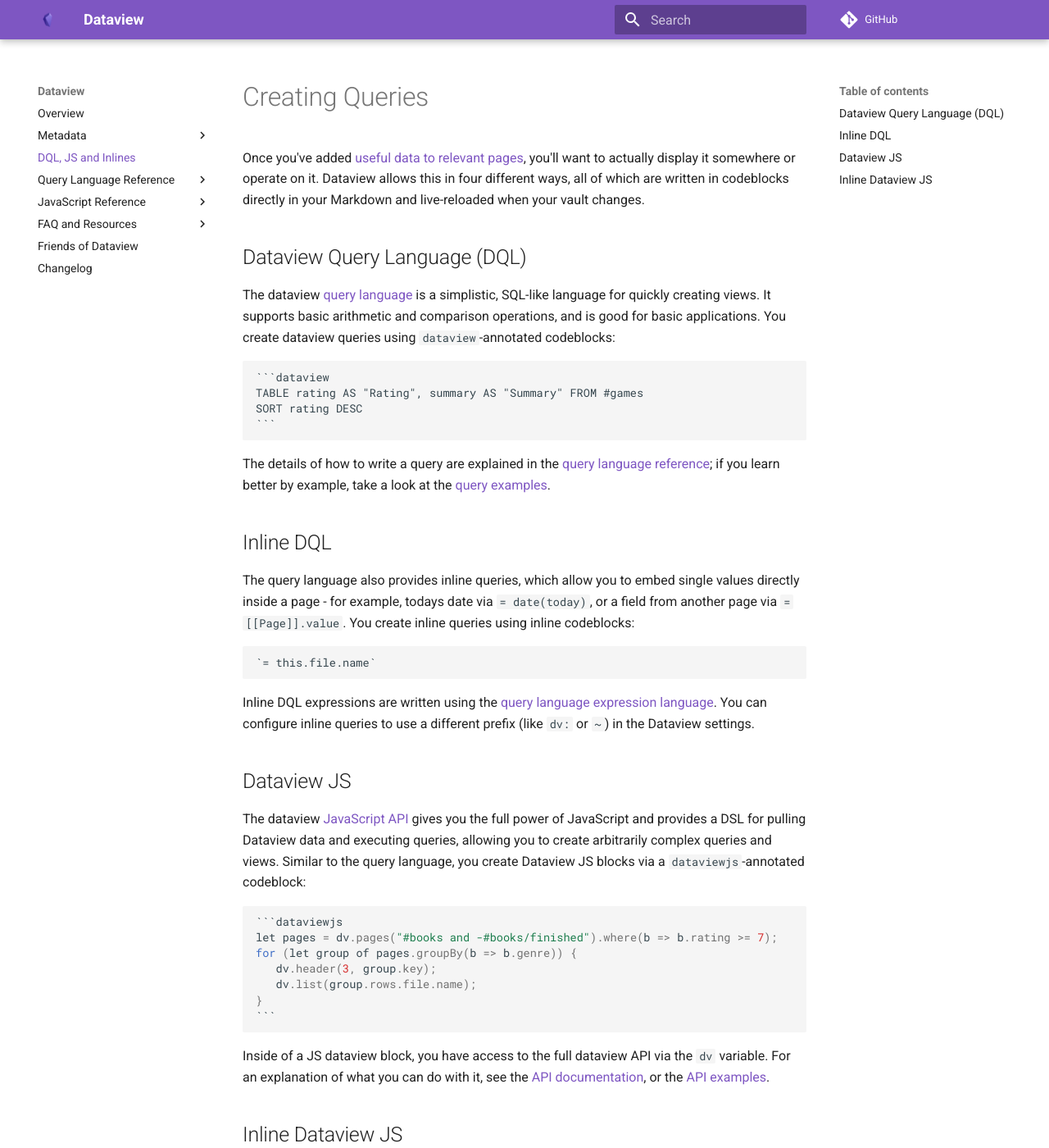
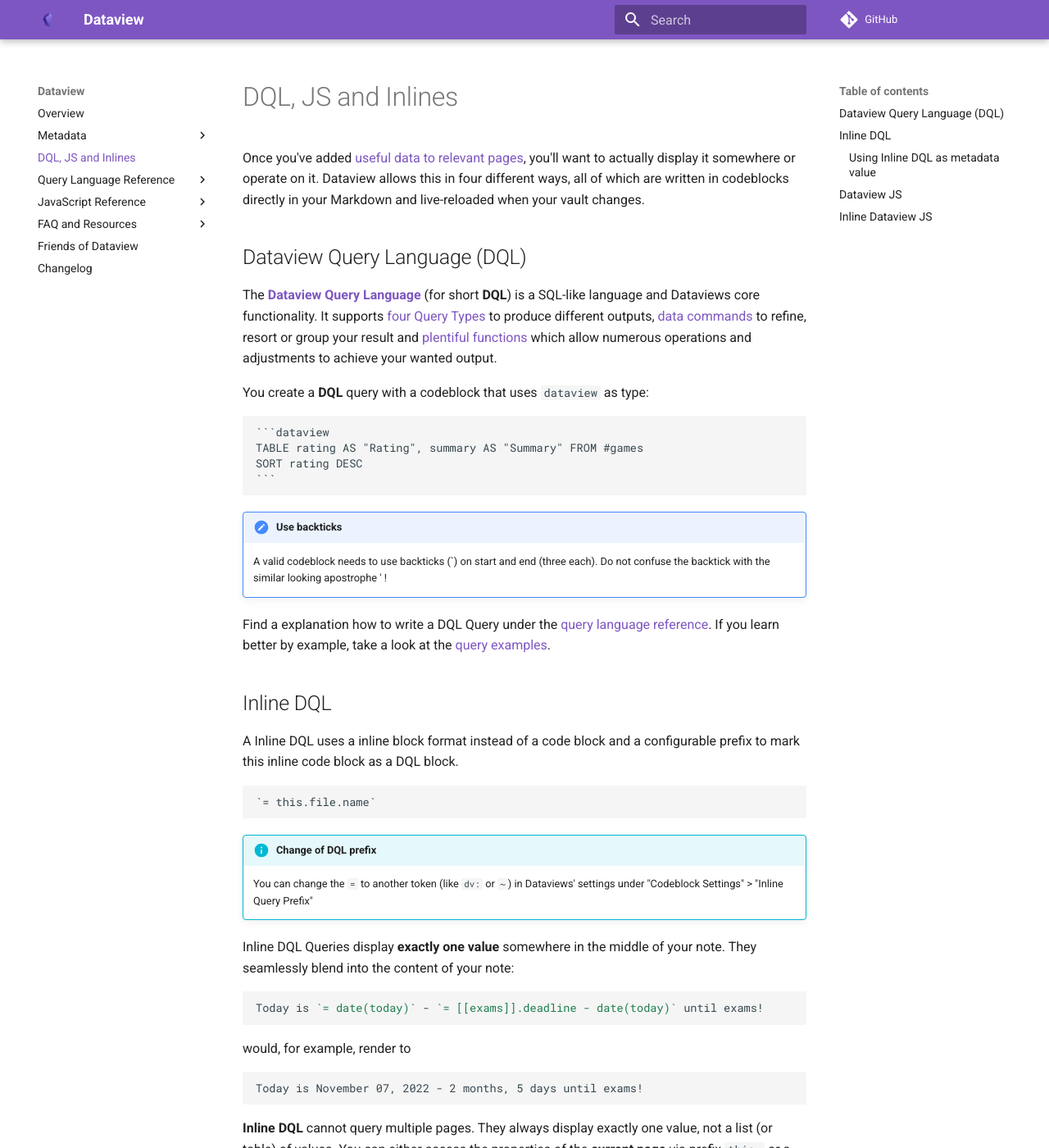
Before and after one commit to blacksmithgu/obsidian-dataview, an MkDocs documentation site: the page built from docs/docs/queries/dql-js-inline.md, in a window 1280 px wide and 1400 px high. Shown: the whole window at 82% size. Built offline with MkDocs 1.6.1 and Material for MkDocs 9.7.7, drawn with Linux system fonts in a browser that asks for light colours; comment, search, counter and statistics services are not loaded; some of the changed text lies outside the part shown.

Commit message:
docs(dqlinlinejs): rework DQL, JS and Inlines

````diff
--- a/docs/docs/queries/dql-js-inline.md
+++ b/docs/docs/queries/dql-js-inline.md
@@ -1,4 +1,4 @@
-# Creating Queries
+# DQL, JS and Inlines
 
 Once you've added [useful data to relevant pages](../annotation/add-metadata.md), you'll want to actually display it somewhere or operate on it. Dataview
 allows this in four different ways, all of which are written in codeblocks directly in your Markdown and live-reloaded
@@ -6,9 +6,9 @@ when your vault changes.
 
 ## Dataview Query Language (DQL)
 
-The dataview [query language](../../queries/structure) is a simplistic, SQL-like language for quickly creating views. It
-supports basic arithmetic and comparison operations, and is good for basic applications. You create dataview queries
-using `dataview`-annotated codeblocks:
+The [**Dataview Query Language**](../../queries/structure) (for short **DQL**) is a SQL-like language and Dataviews core functionality. It supports [four Query Types](./query-types.md) to produce different outputs, [data commands](./data-commands.md) to refine, resort or group your result and [plentiful functions](../reference/functions.md) which allow numerous operations and adjustments to achieve your wanted output.
+
+You create a **DQL** query with a codeblock that uses `dataview` as type:
 
 ~~~
 ```dataview
@@ -17,21 +17,84 @@ SORT rating DESC
 ```
 ~~~
 
-The details of how to write a query are explained in the [query language
-reference](../../queries/structure); if you learn better by example, take a look at the [query examples](../../resources/examples).
+!!! attention "Use backticks"
+    A valid codeblock needs to use backticks (\`) on start and end (three each). Do not confuse the backtick with the similar looking apostrophe ' !
+
+Find a explanation how to write a DQL Query under the [query language
+reference](../../queries/structure). If you learn better by example, take a look at the [query examples](../../resources/examples).
 
 ## Inline DQL
 
-The query language also provides inline queries, which allow you to embed single values
-directly inside a page - for example, todays date via `= date(today)`, or a field from another page via `=
-[[Page]].value`. You create inline queries using inline codeblocks:
+A Inline DQL uses a inline block format instead of a code block and a configurable prefix to mark this inline code block as a DQL block.
 
 ~~~
 `= this.file.name`
 ~~~
 
-Inline DQL expressions are written using the [query language expression language](../../reference/expressions). You can
-configure inline queries to use a different prefix (like `dv:` or `~`) in the Dataview settings.
+!!! info "Change of DQL prefix"
+    You can change the `=` to another token (like `dv:` or `~`) in Dataviews' settings under "Codeblock Settings" > "Inline Query Prefix"
+
+Inline DQL Queries display **exactly one value** somewhere in the middle of your note. They seamlessly blend into the content of your note:
+
+~~~markdown
+Today is `= date(today)` - `= [[exams]].deadline - date(today)` until exams!
+~~~
+
+would, for example, render to
+
+~~~markdown
+Today is November 07, 2022 - 2 months, 5 days until exams!
+~~~
+
+**Inline DQL** cannot query multiple pages. They always display exactly one value, not a list (or table) of values. You can either access the properties of the **current page** via prefix `this.` or a different page via `[[linkToPage]]`.
+
+~~~markdown
+`= this.file.name`
+`= this.file.mtime`
+`= this.someMetadataField`
+`= [[secondPage]].file.name`
+`= [[secondPage]].file.mtime`
+`= [[secondPage]].someMetadataField`
+~~~
+
+You can use everything available as [expressions](../../reference/expressions) and [literals](../../reference/literals) in a Inline DQL, including [functions](../../reference/functions). Query Types and Data Commands on the other hand are **not available in Inlines.**
+
+### Using Inline DQL as metadata value
+
+You might have seen that users save Inline DQLs in a metadata field, like
+
+```markdown
+start:: 07h00m
+end:: 18h00m
+pause:: 01h30m
+duration:: `= this.end - this.start - this.pause`
+```
+
+You can list this value (9h 30m in our example) then i.e. in a TABLE without needing to repeat the calculation:
+
+~~~markdown
+```dataview
+TABLE start, end, duration
+WHERE duration
+```
+~~~
+
+Gives you
+
+| File (1)	| start| 	end| 	duration|
+| ---- | ----- | ------ |  ----- |
+| Example | 7 hours	| 18 hours| 	9 hours, 30 minutes |
+
+This can be very handy, but comes with a limitation: While the value that gets displayed in the result is the calculated one, **the saved value inside the Inline DQL is still your calculation**. This means you cannot filter for the Inlines' result like:
+
+~~~markdown
+```dataview
+TABLE start, end, duration
+WHERE duration > dur("10h")
+```
+~~~
+
+This will give you the Example page back, even though the result doesnt fulfill the `WHERE` clause, because the value you are comparing against is no duration (yet).
 
 ## Dataview JS
 
````
